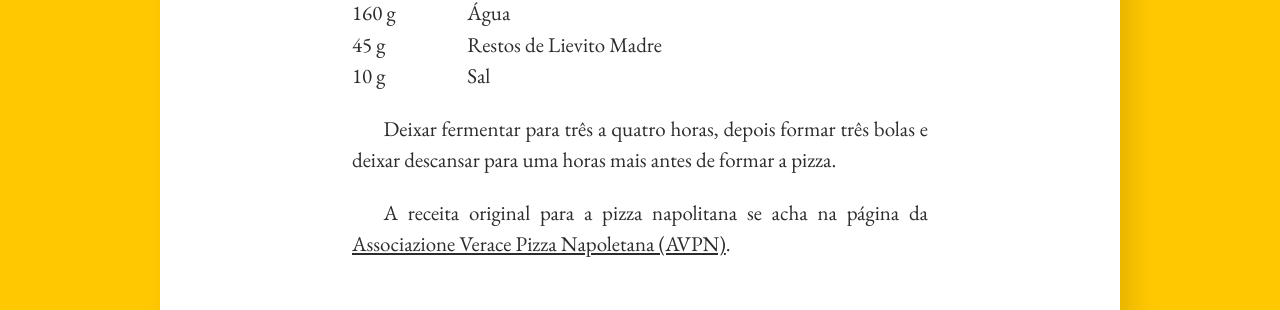
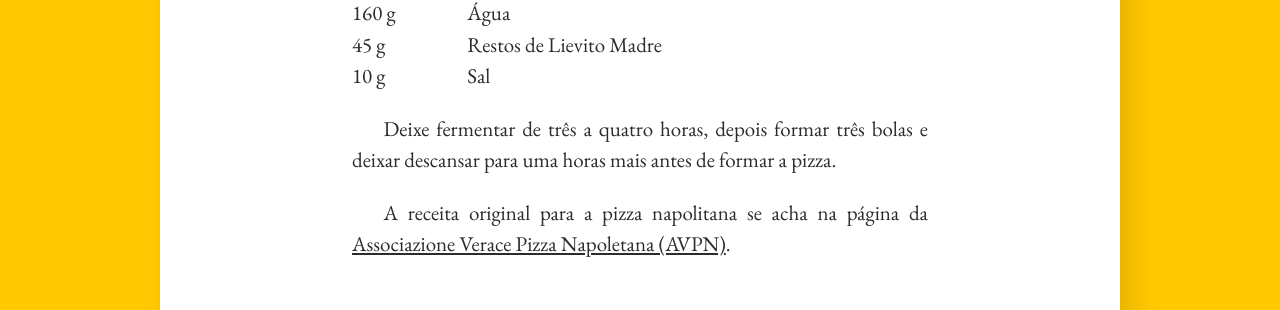
Before and after one commit to tibroc/botanica-aplicada, a Jekyll site: the page built from _posts/2020-03-28-pizza-napoletana.md, in a window 1280 px wide. Shown: the part 950-1260 px from the top of the page. Built offline with Jekyll 4.4.1, drawn with Linux system fonts in a browser that asks for light colours.

Commit message:
Update _posts/2020-03-28-pizza-napoletana.md
Co-authored-by: jonogbroc <64497978+jonogbroc@users.noreply.github.com>

```diff
--- a/_posts/2020-03-28-pizza-napoletana.md
+++ b/_posts/2020-03-28-pizza-napoletana.md
@@ -52,7 +52,7 @@
   </tr>
 </table>
 
-Deixar fermentar para três a quatro horas,
+Deixe fermentar de três a quatro horas,
 depois formar três bolas e deixar descansar para uma horas mais antes de formar a pizza.
 
 A receita original para a pizza napolitana se acha na página da
```
